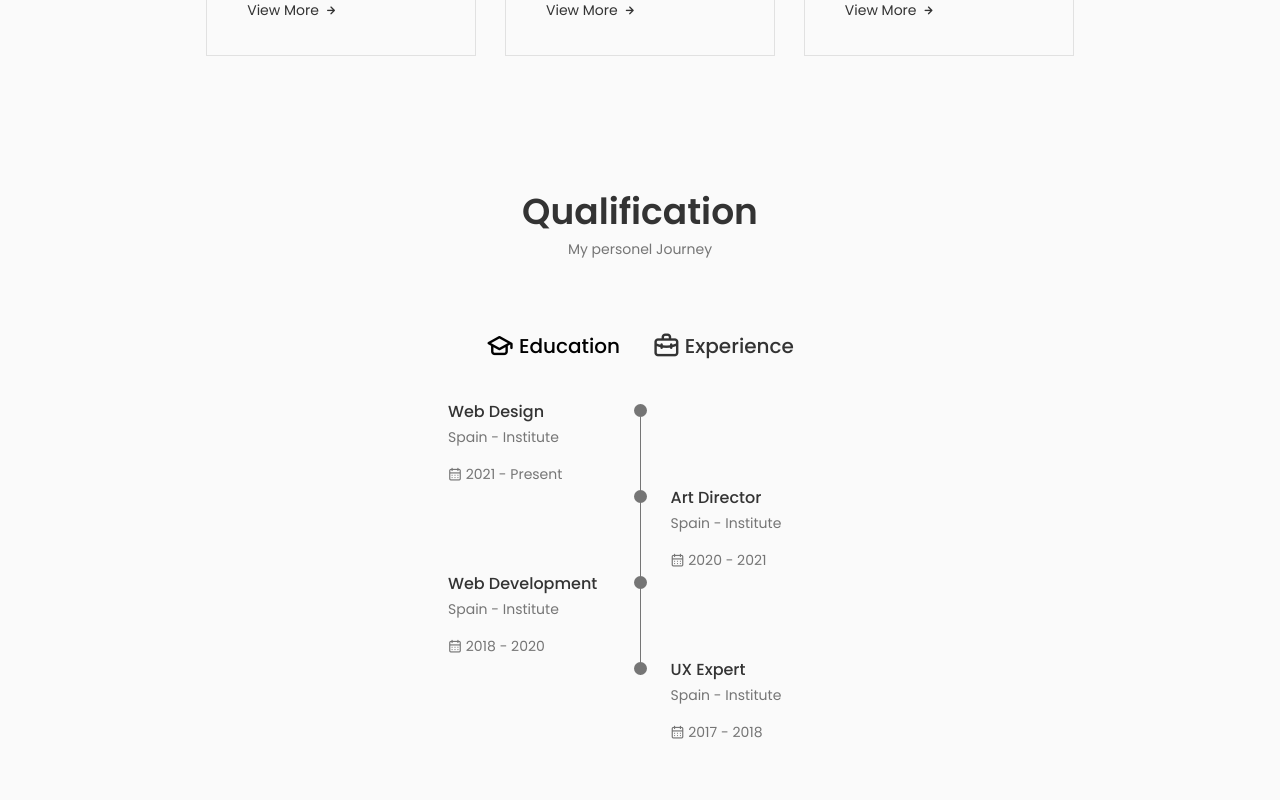
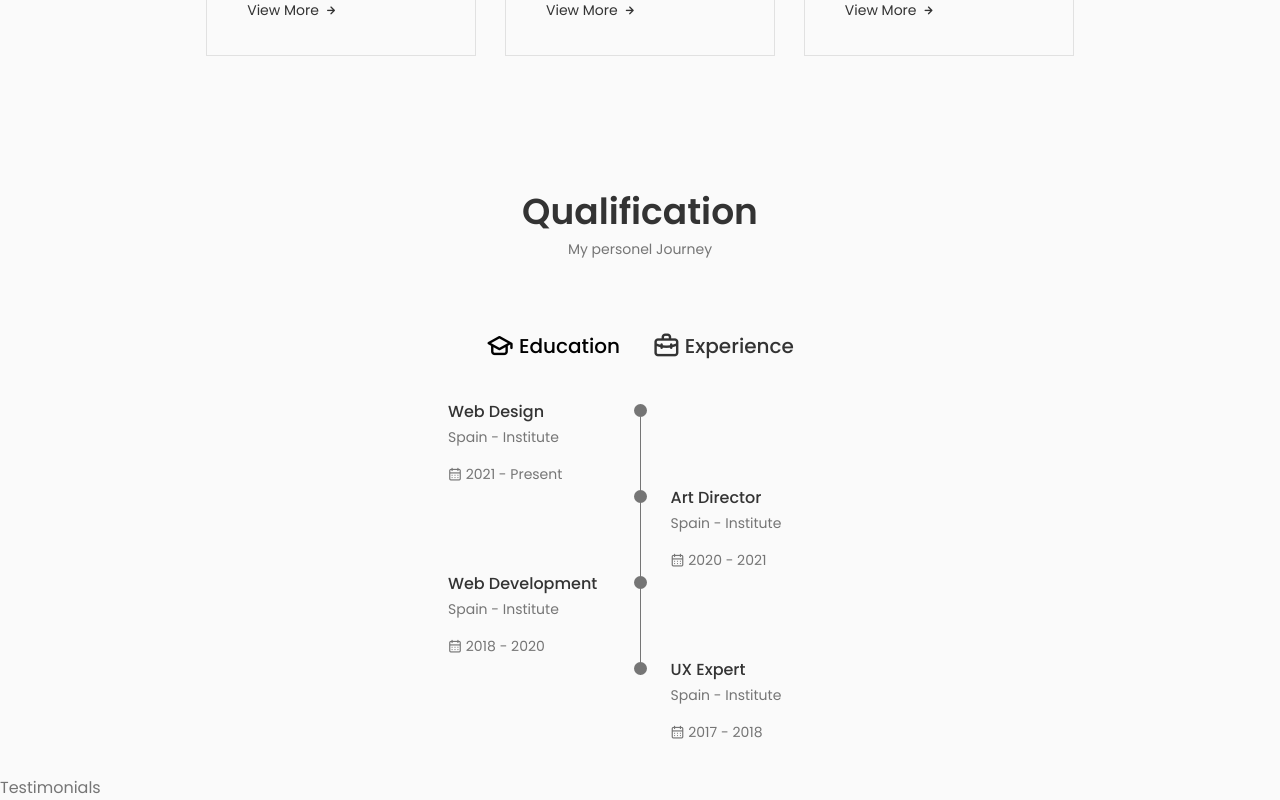
Before and after one commit to gyash21/THE-PORTFOLIO, a React (Create React App) app: page / in a window 1280 px wide. Shown: the part 2333-3133 px from the top of the page. Before the commit the page ends 3108 px from the top, so only its background shows below. Built offline with nearby package versions, Linux system fonts and the light colour scheme.

Commit message:
update- testimonials section added

```diff
--- a/src/App.js
+++ b/src/App.js
@@ -6,6 +6,7 @@ import About from './components/about/About';
 import Skills from './components/skills/Skills';
 import Services from './components/services/Services';
 import Qualification from './components/qualification/Qualification';
+import Testimonials from './components/testimonials/Testimonials';
 
 const App = () => {
   return (
@@ -18,6 +19,7 @@ const App = () => {
     <Skills/>
     <Services/>
     <Qualification/>
+    <Testimonials/>
     </main>
     </>
   )
--- /dev/null
+++ b/src/components/testimonials/Testimonials.jsx
@@ -0,0 +1,9 @@
+import React from 'react'
+
+const Testimonials = () => {
+  return (
+    <div>Testimonials</div>
+  )
+}
+
+export default Testimonials
```
Also changed, not shown: src/components/testimonials/testimonials.css (added).
